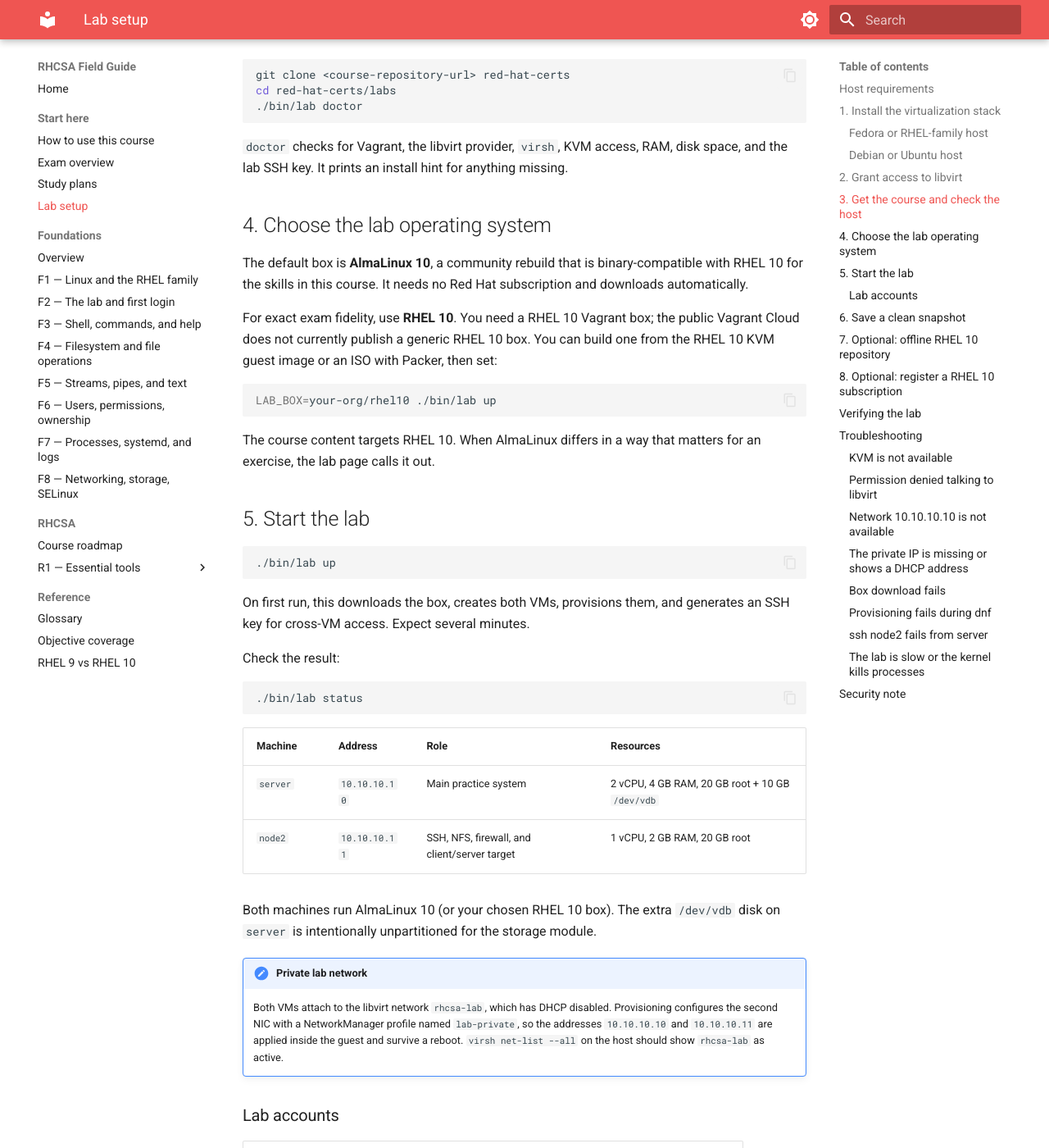
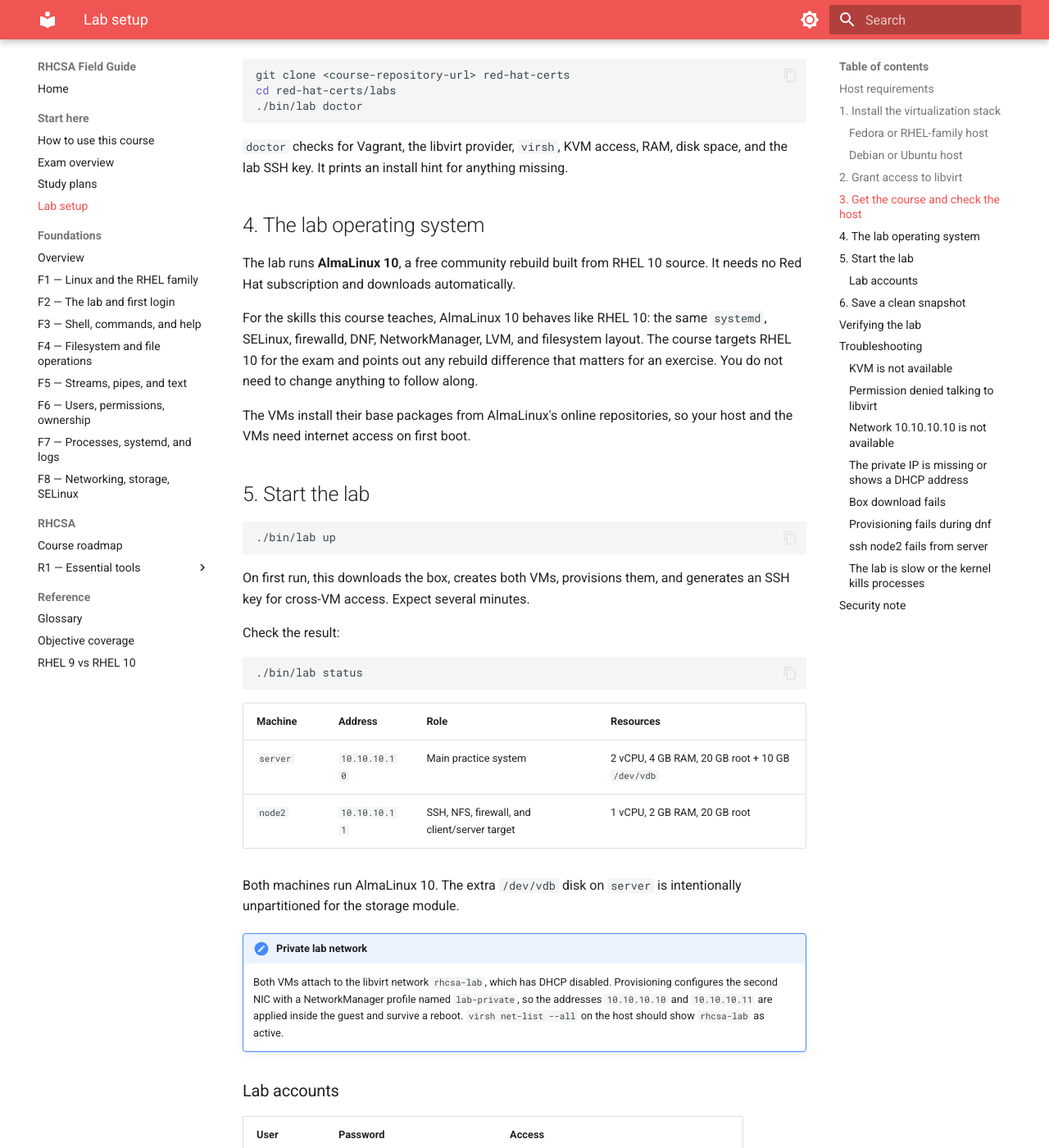
Before and after one commit to hilgardvr/red-hat-prep-courses, an MkDocs documentation site: the page built from docs/start-here/lab-setup.md, in a window 1280 px wide and 1400 px high, scrolled down 2500 px. Shown: the whole window at 82% size. Built offline with MkDocs 1.6.1 and Material for MkDocs 9.7.7, drawn with Linux system fonts in a browser that asks for light colours; some of the changed text lies outside the part shown.

Commit message:
labs: pin the lab to AlmaLinux 10 and drop LAB_BOX/LAB_ISO
The lab already defaulted to AlmaLinux 10, and no shipped module used the
box or ISO overrides. Both variables were documented in three beginner-facing
places and added a decision a new learner could not act on.

- Vagrantfile: pin almalinux/10, drop the cdrom storage and repo upload
- provisioning: remove repo.sh and the repository-mode argument
- bin/lab: drop both variables from usage, doctor, and up
- docs: rewrite the OS sections; delete the offline-repo, subscription,
  and RHEL-box pages and asides
- AGENTS.md: record the decision and move the offline-repo teaching need
  to R3 (local RPM directory as baseurl)

Validated with bash -n, ruby -c, and mkdocs build --strict. The real-lab
smoke test still needs to be re-run.

````diff
--- a/docs/start-here/lab-setup.md
+++ b/docs/start-here/lab-setup.md
@@ -107,17 +107,13 @@ cd red-hat-certs/labs
 
 `doctor` checks for Vagrant, the libvirt provider, `virsh`, KVM access, RAM, disk space, and the lab SSH key. It prints an install hint for anything missing.
 
-## 4. Choose the lab operating system
+## 4. The lab operating system
 
-The default box is **AlmaLinux 10**, a community rebuild that is binary-compatible with RHEL 10 for the skills in this course. It needs no Red Hat subscription and downloads automatically.
+The lab runs **AlmaLinux 10**, a free community rebuild built from RHEL 10 source. It needs no Red Hat subscription and downloads automatically.
 
-For exact exam fidelity, use **RHEL 10**. You need a RHEL 10 Vagrant box; the public Vagrant Cloud does not currently publish a generic RHEL 10 box. You can build one from the RHEL 10 KVM guest image or an ISO with Packer, then set:
+For the skills this course teaches, AlmaLinux 10 behaves like RHEL 10: the same `systemd`, SELinux, firewalld, DNF, NetworkManager, LVM, and filesystem layout. The course targets RHEL 10 for the exam and points out any rebuild difference that matters for an exercise. You do not need to change anything to follow along.
 
-```bash
-LAB_BOX=your-org/rhel10 ./bin/lab up
-```
-
-The course content targets RHEL 10. When AlmaLinux differs in a way that matters for an exercise, the lab page calls it out.
+The VMs install their base packages from AlmaLinux's online repositories, so your host and the VMs need internet access on first boot.
 
 ## 5. Start the lab
 
@@ -138,7 +134,7 @@ Check the result:
 | `server` | `10.10.10.10` | Main practice system | 2 vCPU, 4 GB RAM, 20 GB root + 10 GB `/dev/vdb` |
 | `node2` | `10.10.10.11` | SSH, NFS, firewall, and client/server target | 1 vCPU, 2 GB RAM, 20 GB root |
 
-Both machines run AlmaLinux 10 (or your chosen RHEL 10 box). The extra `/dev/vdb` disk on `server` is intentionally unpartitioned for the storage module.
+Both machines run AlmaLinux 10. The extra `/dev/vdb` disk on `server` is intentionally unpartitioned for the storage module.
 
 !!! note "Private lab network"
     Both VMs attach to the libvirt network `rhcsa-lab`, which has DHCP disabled. Provisioning configures the second NIC with a NetworkManager profile named `lab-private`, so the addresses `10.10.10.10` and `10.10.10.11` are applied inside the guest and survive a reboot. `virsh net-list --all` on the host should show `rhcsa-lab` as active.
@@ -189,30 +185,6 @@ Other useful commands:
 | `./bin/lab check r01 lab1` | Run the automated checker for a lab |
 
 Snapshots consume disk. If you run low on space, delete old snapshots with `cd labs && vagrant snapshot list` and `vagrant snapshot delete <machine> <name>`.
-
-## 7. Optional: offline RHEL 10 repository
-
-The exam has no internet access. To make the lab behave the same way, attach a RHEL 10 installation ISO and use it as a local package repository:
-
-```bash
-LAB_ISO=/path/to/rhel-10-x86_64-dvd.iso ./bin/lab up
-```
-
-Provisioning mounts the ISO read-only on both VMs and writes `file:///mnt/rhel-iso/BaseOS` and `file:///mnt/rhel-iso/AppStream` repository definitions. The mount is added to `/etc/fstab` with `nofail` so it does not block a boot if the ISO is detached.
-
-This is also the easiest way to run a RHEL 10 lab without registering a subscription, provided the box itself is RHEL 10.
-
-## 8. Optional: register a RHEL 10 subscription
-
-If you use a real RHEL 10 box and want online repositories, register it:
-
-```bash
-sudo subscription-manager register --username <your-red-hat-account>
-sudo subscription-manager attach --auto
-sudo dnf repolist
-```
-
-A free Red Hat Developer subscription covers individual development use. Check the current terms on the Red Hat Developer site. For an exam-like environment, prefer the local ISO repository.
 
 ## Verifying the lab
 
@@ -286,7 +258,7 @@ vagrant box add almalinux/10 --provider libvirt
 
 ### Provisioning fails during `dnf`
 
-The box has no usable repositories. Either register a RHEL subscription or rebuild with `LAB_ISO` pointing at a RHEL 10 DVD. On AlmaLinux, confirm the box has network access.
+The VM could not reach usable repositories. Check the host's network and any proxy configuration, then rebuild the lab with `./bin/lab destroy && ./bin/lab up`.
 
 ### `ssh node2` fails from `server`
 
````
Also changed, not shown: AGENTS.md (+13 -20 lines), README.md (+2 -6 lines), docs/foundations/f1-linux-rhel-family/index.md (+2 -2 lines), docs/foundations/f2-lab-first-login/index.md (+5 -5 lines), docs/reference/rhel9-vs-rhel10.md (+4 -4 lines), labs/README.md (+7 -16 lines), labs/box/README.md (deleted, +0 -59 lines), 4 other files.
